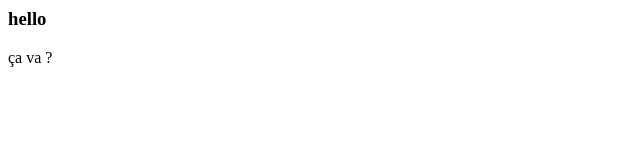
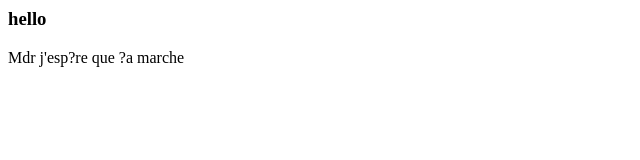
Before and after one commit to LayduA/portfolio, a plain HTML site: page index.html in a window 1280 px wide. Shown: the whole page, without its empty margins (0-640 px from the left). Drawn offline with Linux system fonts and the light colour scheme.

Commit message:
Premier test

```diff
--- a/index.html
+++ b/index.html
@@ -3,5 +3,5 @@
 </head>
 <body>
 	<h3> hello </h3>
-	<p> ça va ? </p>
+	<p>Mdr j'esp?re que ?a marche </p>
 </body>
```
